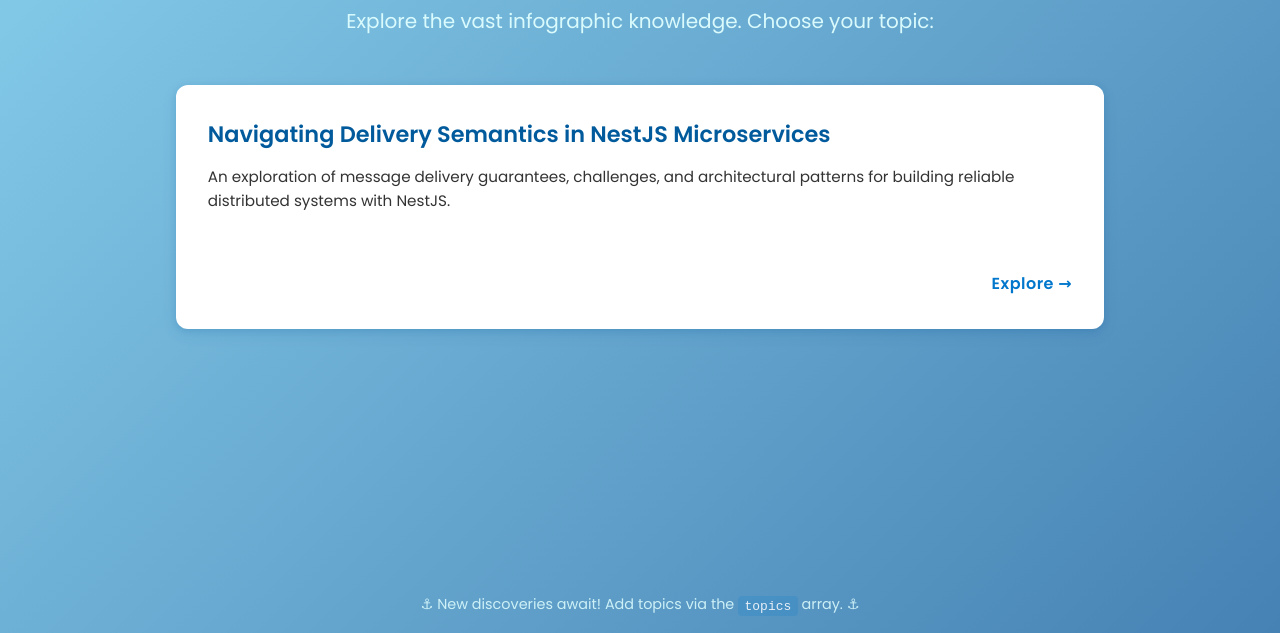
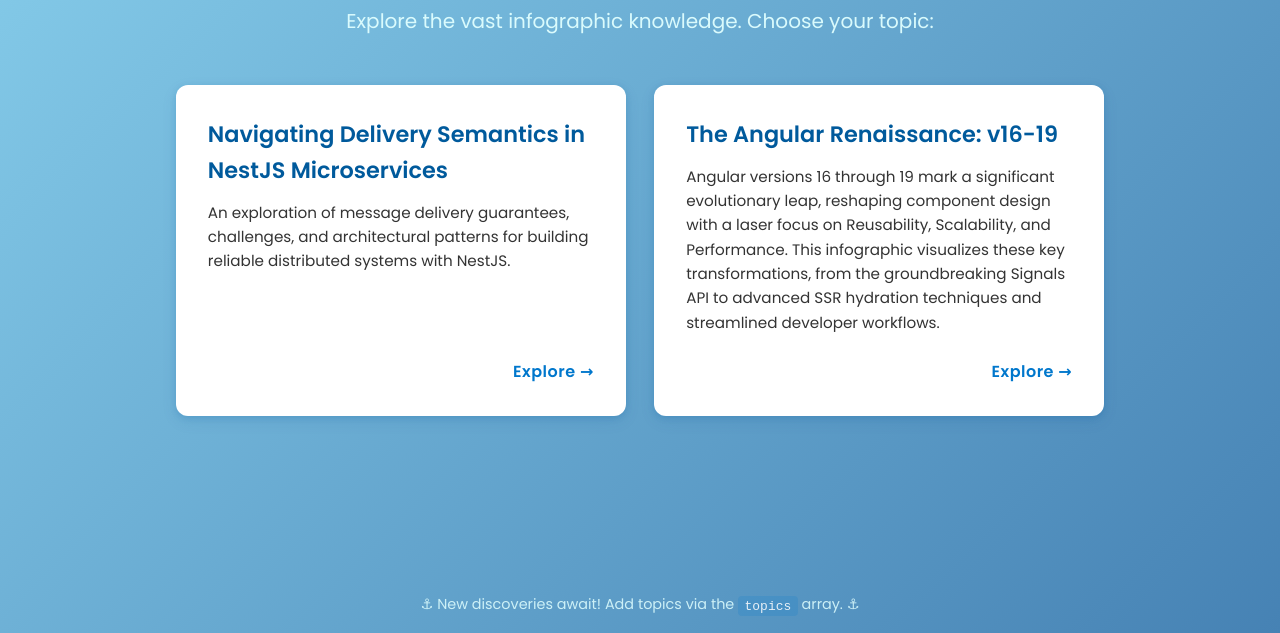
Before and after one commit to Chhayhong/software-engineering, a plain HTML site: page index.html in a window 1280 px wide. Shown: the part 167-800 px from the top of the page. Drawn offline with Linux system fonts and the light colour scheme.

Commit message:
Update index.html

```diff
--- a/index.html
+++ b/index.html
@@ -188,6 +188,11 @@
                 title: "Navigating Delivery Semantics in NestJS Microservices",
                 description: "An exploration of message delivery guarantees, challenges, and architectural patterns for building reliable distributed systems with NestJS.",
                 href: "https://chhayhong.github.io/software-engineering/delivery-Semantics.html"
+            },
+            {
+                title: "The Angular Renaissance: v16-19",
+                description:"Angular versions 16 through 19 mark a significant evolutionary leap, reshaping component design with a laser focus on Reusability, Scalability, and Performance. This infographic visualizes these key transformations, from the groundbreaking Signals API to advanced SSR hydration techniques and streamlined developer workflows.",
+                href:"https://chhayhong.github.io/software-engineering/Angular%20Evolution%20Infographic%20(v16-19).html"
             }
         ];
 
```
